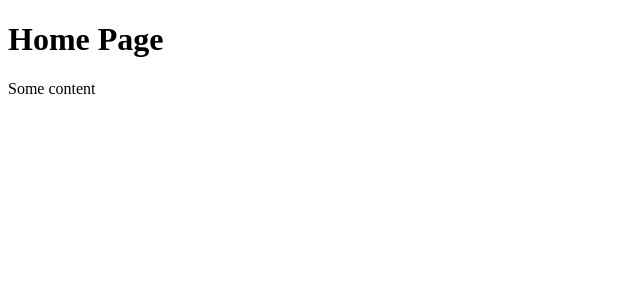
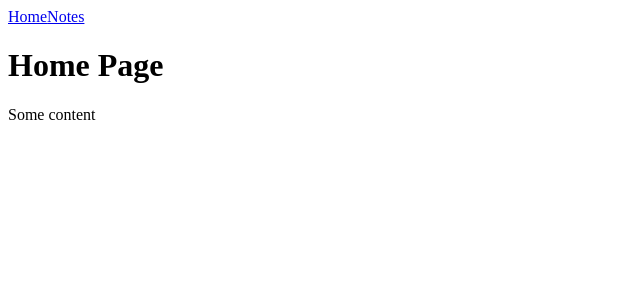
Before and after one commit to arkmadj/my-crud-app, a Next.js app: page / in a window 1280 px wide. Shown: the top 300 px of the page, without its empty margins (0-640 px from the left). Built offline with nearby package versions, Linux system fonts and the light colour scheme.

Commit message:
imported link

```diff
--- a/app/layout.tsx
+++ b/app/layout.tsx
@@ -1,3 +1,5 @@
+import Link from 'next/link'
+
 export default function RootLayout({
 	children,
 }: {
@@ -6,7 +8,14 @@
 	return (
 		<html>
 			<head></head>
-			<body>{children}</body>
+			<body>
+        <main>
+          <nav>
+            <Link href="/">Home</Link>
+            <Link href="/notes">Notes</Link>
+          </nav>
+        </main>
+        {children}</body>
 		</html>
 	);
 }
```
